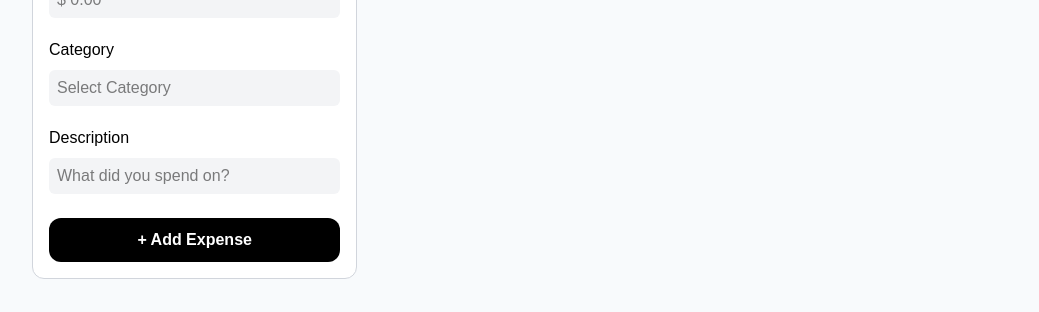
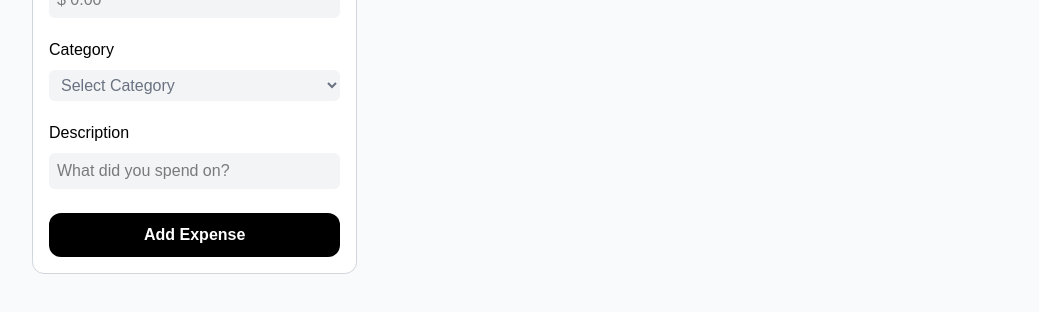
Before and after one commit to arpit-cyber-ops/Expense-Tracker, a Next.js app: page / in a window 1280 px wide. Shown: the part 397-709 px from the top of the page, without its empty margins (120-1159 px from the left). Built offline with nearby package versions, Linux system fonts and the light colour scheme; no server answers; the database is empty.

Commit message:
feat: complete expense CRUD and add category dropdown

```diff
--- a/app/api/expense/route.ts
+++ b/app/api/expense/route.ts
@@ -10,13 +10,13 @@ const prisma = new PrismaClient({
 })
 
 export async function GET() {
-    const cards = await prisma.expense.findMany()
-    return Response.json(cards);
+    const expenses = await prisma.expense.findMany()
+    return Response.json(expenses);
 }
 
 export async function POST(request: Request) {
     const body = await request.json();
-    const card = await prisma.expense.create({
+    const expense = await prisma.expense.create({
         data: {
             description: body.description,
             amount: body.amount,
@@ -24,16 +24,32 @@ export async function POST(request: Request) {
         },
     });
 
-    return Response.json(card);
+    return Response.json(expense);
 }
 
 export async function DELETE(request: Request) {
     const body = await request.json();
-    const card = await prisma.expense.delete({
+    const expense = await prisma.expense.delete({
         where: {
             id: body.id,
         },
     });
 
-    return Response.json(card);
+    return Response.json(expense);
 }
+
+export async function PUT(request: Request) {
+    const body = await request.json();
+    const expense = await prisma.expense.update({
+        where: {
+            id: body.id,
+        },
+        data: {
+            description: body.description,
+            amount: body.amount,
+            category: body.category,
+        },
+    });
+
+    return Response.json(expense);
+}
--- a/app/components/ExpenseCard.tsx
+++ b/app/components/ExpenseCard.tsx
@@ -1,3 +1,5 @@
+import { ExpenseProps } from "../type/ExpenseProps";
+
 interface ExpenseCardProps {
     id: number
     description: string;
@@ -5,9 +7,10 @@ interface ExpenseCardProps {
     createdAt: string;
     amount: number;
     onDeleteExpense: (id: number) => void;
+    onEditingExpense: (expense: ExpenseProps) => void;
 }
 
-export default function ExpenseCard({ id, description, category, createdAt, amount, onDeleteExpense }: ExpenseCardProps) {
+export default function ExpenseCard({ id, description, category, createdAt, amount, onDeleteExpense, onEditingExpense }: ExpenseCardProps) {
     return (
         <div className="flex justify-between border border-gray-300 rounded-lg p-4 ">
             <div>
@@ -23,12 +26,24 @@ export default function ExpenseCard({ id, description, category, createdAt, amou
                     </p>
                 </div>
             </div>
-            <div className="flex items-center gap-3">
+            <div className="flex items-center gap-6">
                 <p>${amount}</p>
+                <button
+                    onClick={() => onEditingExpense({
+                        id: id,
+                        description: description,
+                        category: category,
+                        amount: amount,
+                        createdAt: createdAt,
+                    })}
+                    className="cursor-pointer hover:scale-125 transition-transform">
+                    ✏️
+                </button>
                 <button
                     className="cursor-pointer hover:scale-125 transition-transform"
                     onClick={() => onDeleteExpense(id)}>
-                    🗑️</button>
+                    🗑️
+                </button>
             </div>
         </div>
     )
--- a/app/components/ExpenseForm.tsx
+++ b/app/components/ExpenseForm.tsx
@@ -1,19 +1,61 @@
 "use client"
-import { useState } from "react";
+import { useEffect, useState } from "react";
 import { ExpenseProps } from "../type/ExpenseProps";
 import { FormProps } from "../type/FormProps";
 
 interface Expense {
     onAddExpense: (expense: ExpenseProps) => void;
+    editingExpense: ExpenseProps | null;
+    onUpdateExpense: (updateExpense: ExpenseProps) => void;
+    onFinishEditing: () => void;
 }
 
-export default function ExpenseForm({ onAddExpense }: Expense) {
+export default function ExpenseForm({ onAddExpense, editingExpense, onUpdateExpense, onFinishEditing }: Expense) {
 
     const [formData, setFormData] = useState<FormProps>({
         amount: 0,
         category: "",
         description: ""
     })
+
+    function resetForm() {
+        setFormData({
+            amount: 0,
+            category: "",
+            description: ""
+        })
+    }
+
+    useEffect(() => {
+        if (editingExpense) {
+            setFormData({
+                amount: editingExpense.amount,
+                category: editingExpense.category,
+                description: editingExpense.description,
+            });
+        } else {
+            resetForm();
+        }
+    }, [editingExpense])
+
+    async function handleEdit() {
+        if (!editingExpense) return;
+        const response = await fetch("/api/expense", {
+            method: "PUT",
+            headers: {
+                "Content-type": "application/json",
+            },
+            body: JSON.stringify({
+                id: editingExpense.id,
+                ...formData,
+            }),
+        });
+        const updatedExpense = await response.json();
+        onUpdateExpense(updatedExpense);
+        resetForm();
+        onFinishEditing();
+
+    }
 
     async function handleSave() {
         const response = await fetch("/api/expense", {
@@ -34,11 +76,7 @@ export default function ExpenseForm({ onAddExpense }: Expense) {
 
         onAddExpense(newCard);
 
-        setFormData({
-            amount: 0,
-            category: "",
-            description: ""
-        })
+        resetForm();
     }
 
     return (
@@ -61,24 +99,36 @@ export default function ExpenseForm({ onAddExpense }: Expense) {
                         value={formData.amount === 0 ? "" : formData.amount}
                         onChange={(e) => {
                             setFormData((prev) => ({
-                            ...prev,
-                            amount: Number(e.target.value),
-                        }))
+                                ...prev,
+                                amount: Number(e.target.value),
+                            }))
                         }} />
                 </div>
 
                 <div className="flex flex-col gap-2">
                     <label htmlFor="category">Category</label>
-                    <input
-                        type="text"
+                    <select
                         id="category"
-                        placeholder="Select Category"
-                        className="rounded-md bg-gray-100 px-2 py-1.5 hover:scale-102 transition-transform"
                         value={formData.category}
-                        onChange={(e) => setFormData(prev => ({
-                            ...prev,
-                            category: e.target.value
-                        }))} />
+                        onChange={(e) =>
+                            setFormData(prev => ({
+                                ...prev,
+                                category: e.target.value,
+                            }))
+                        }
+                        className={`rounded-md bg-gray-100 px-2 py-1.5 hover:scale-102 transition-transform ${formData.category === ""
+                            ? "text-gray-500"
+                            : "text-black"
+                            }`}>
+                        <option value="" disabled>Select Category</option>
+                        <option value="Food">Food</option>
+                        <option value="Travel">Travel</option>
+                        <option value="Shopping">Shopping</option>
+                        <option value="Entertainment">Entertainment</option>
+                        <option value="Learning">Learning</option>
+                        <option value="Other">Other</option>
+                    </select>
+
                 </div>
 
                 <div className="flex flex-col gap-2">
@@ -95,12 +145,22 @@ export default function ExpenseForm({ onAddExpense }: Expense) {
                         }))} />
                 </div>
 
-                <div className="flex flex-col">
+                <div className="flex flex-col gap-4 items-center">
                     <button
-                        className="text-white font-semibold bg-black rounded-xl p-2.5 mt-1 cursor-pointer hover:scale-102 hover:bg-gray-950 transition-transform"
-                        onClick={handleSave}>
-                        + Add Expense
+                        className="text-white font-semibold w-full bg-black rounded-xl p-2.5 mt-1 cursor-pointer hover:scale-102 hover:bg-gray-950 transition-transform"
+                        onClick={editingExpense ? handleEdit : handleSave}>
+                        {editingExpense ? "Update Expense" : "Add Expense"}
                     </button>
+                    {editingExpense &&
+                        <button
+                        className="bg-black text-white rounded-xl p-2 cursor-pointer hover:scale-102 hover:bg-gray-950 transition-transform"
+                        onClick={() => {
+                            onFinishEditing();
+                            resetForm();
+                        }}>
+                            Cancel
+                        </button>
+                    }
                 </div>
 
             </div>
--- a/app/components/ExpenseList.tsx
+++ b/app/components/ExpenseList.tsx
@@ -4,9 +4,10 @@ import ExpenseCard from "./ExpenseCard"
 interface ExpenseListProps {
     expenses: ExpenseProps[];
     onDeleteExpense: (id: number) => void;
+    onEditingExpense: (expense: ExpenseProps) => void;
 }
 
-export default function ExpenseList({expenses, onDeleteExpense}: ExpenseListProps) {
+export default function ExpenseList({expenses, onDeleteExpense, onEditingExpense}: ExpenseListProps) {
 
     return (
         <div className="flex flex-col gap-4 p-4 border border-gray-300 bg-white rounded-xl flex-1">
@@ -24,6 +25,7 @@ export default function ExpenseList({expenses, onDeleteExpense}: ExpenseListProp
                         createdAt={expense.createdAt}
                         amount={expense.amount}
                         onDeleteExpense={onDeleteExpense}
+                        onEditingExpense={onEditingExpense}
                     />
                 ))}
             </div>
--- a/app/components/ExpensePage.tsx
+++ b/app/components/ExpensePage.tsx
@@ -9,21 +9,15 @@ import { ExpenseProps } from "../type/ExpenseProps";
 export default function ExpensePage() {
 
     const [expenses, setExpenses] = useState<ExpenseProps[]>([]);
+    const [editingExpense, setEdittingExpense] = useState<ExpenseProps | null>(null);
 
     useEffect(() => {
+
         async function fetchExpenses() {
             const response = await fetch("/api/expense");
-            const data = await response.json();
+            const data: ExpenseProps[] = await response.json();
 
-            const formattedExpense = data.map((expense:any) => ({
-                id: expense.id,
-                description: expense.description,
-                category: expense.category,
-                amount: expense.amount,
-                createdAt: expense.createdAt,
-            }))
-
-            setExpenses(formattedExpense);
+            setExpenses(data);
         }
 
         fetchExpenses()
@@ -40,6 +34,7 @@ export default function ExpensePage() {
             }),
         });
         setExpenses(prev => prev.filter(expense => expense.id !== deleteId))
+        setEdittingExpense(null)
     }
 
     return (
@@ -58,9 +53,20 @@ export default function ExpensePage() {
 
                     <ExpenseForm
                         onAddExpense={expense => setExpenses(prev => [...prev, expense])}
+                        editingExpense={editingExpense}
+                        onUpdateExpense={(updatedExpense) => setExpenses(prev => (
+                            prev.map(expense => (
+                                expense.id === updatedExpense.id ? updatedExpense : expense
+                            ))
+                        ))}
+                        onFinishEditing={() => setEdittingExpense(null)}
                     />
 
-                    <ExpenseList expenses={expenses} onDeleteExpense = {deleteExpense}/>
+                    <ExpenseList
+                        expenses={expenses}
+                        onDeleteExpense = {deleteExpense}
+                        onEditingExpense={(expense) => setEdittingExpense(expense)}
+                    />
 
                 </div>
             </div>
```
